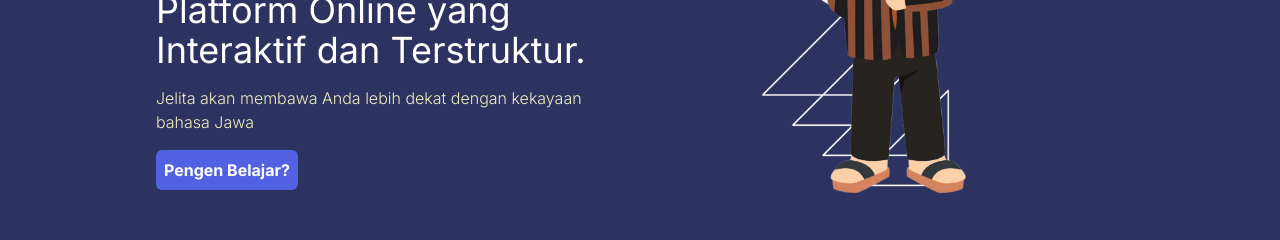
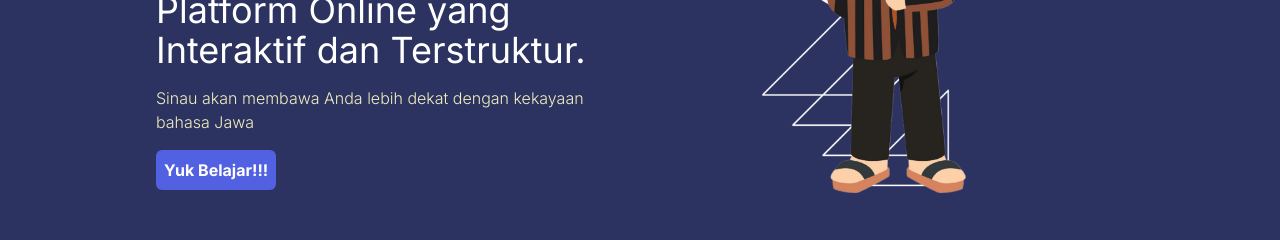
Before and after one commit to princeofverry/Sinau-Web, a Next.js app: page / in a window 1280 px wide. Shown: the part 418-658 px from the top of the page. Built offline with nearby package versions, Linux system fonts and the light colour scheme.

Commit message:
merubah padding bottom punakawan & pandawan, dan juga ngubah beberapa

```diff
--- a/src/app/Course/page.js
+++ b/src/app/Course/page.js
@@ -60,7 +60,7 @@
       </div>
       {/* <Wordle/> */}
       <Course1 />
-      <BackToTop url={"/bahasa"} />
+      <BackToTop url={"/Course"} />
     </>
   );
 };
--- a/src/app/HalamanUtama/index.js
+++ b/src/app/HalamanUtama/index.js
@@ -21,11 +21,11 @@
                 Interaktif dan Terstruktur.
               </div>
               <div className="sm:text-md text-base font-light sm:text-left text-center sm:py-4 py-2 text-[#F2EEBF]">
-                Jelita akan membawa Anda lebih dekat dengan kekayaan bahasa Jawa
+                Sinau akan membawa Anda lebih dekat dengan kekayaan bahasa Jawa
               </div>
               <div className="flex justify-center sm:justify-start">
                 <button className="bg-[#5260e2] p-2 rounded-md hover:bg-[#48306e] hover:scale-105 transition duration-300 text-base ">
-                  Pengen Belajar?
+                  Yuk Belajar!!!
                 </button>
               </div>
             </div>
--- a/src/app/components/Course/components/course1.js
+++ b/src/app/components/Course/components/course1.js
@@ -67,7 +67,7 @@
                   src="/iconpacelaton 1.png"
                   width={140} // Adjust the width as needed
                   height={120} // Adjust the height as needed
-                  className="mx-auto my-4 hover:scale-105 transition-all duration-300"
+                  className="mx-auto my-4 hover:scale-105 transition-all duration-300 object-cover"
                   alt={"..."}
                 />
                 <div className="bg-[#4938A0] w-full h-16 rounded-2xl absolute bottom-0 left-0 right-0 flex justify-center items-center">
@@ -86,7 +86,7 @@
                   src="/iconpranatacara.png"
                   width={70}
                   height={110}
-                  className="mx-auto my-4 hover:scale-105 transition-all duration-300"
+                  className="mx-auto my-4 hover:scale-105 transition-all duration-300 object-cover"
                   alt={"..."}
                 />
                 <div className="bg-[#4938A0] w-full h-16 rounded-2xl absolute bottom-0 left-0 right-0 flex justify-center items-center">
--- a/src/app/wayang/components/pandawa.js
+++ b/src/app/wayang/components/pandawa.js
@@ -4,7 +4,7 @@
 
 const Pandawa = () => {
   return (
-    <div className="bg-[#212759] min-h-screen w-full text-white pb-24">
+    <div className="bg-[#212759] min-h-screen w-full text-white pb-4">
       <h1 className="sm:text-3xl text-xl font-bold text-white text-center pt-24">Pandawa Lima</h1>
       <div className="max-w-screen-xl mx-auto my-4">
         <p className="text-md font-light mx-auto text-center text-white pb-8 ">
--- a/src/app/wayang/components/punakawan.js
+++ b/src/app/wayang/components/punakawan.js
@@ -4,7 +4,7 @@
 
 const Punakawan = () => {
   return (
-    <div className="bg-[#2C3361] min-h-screen text-white pb-24">
+    <div className="bg-[#2C3361] min-h-screen text-white pb-4">
       <h1 className="text-3xl font-bold text-white text-center pt-24">Punakawan</h1>
       <div className="max-w-screen-xl mx-auto my-4">
         <p className="max-w-screen-xl text-md font-light mx-auto text-center text-white pb-8">
```
